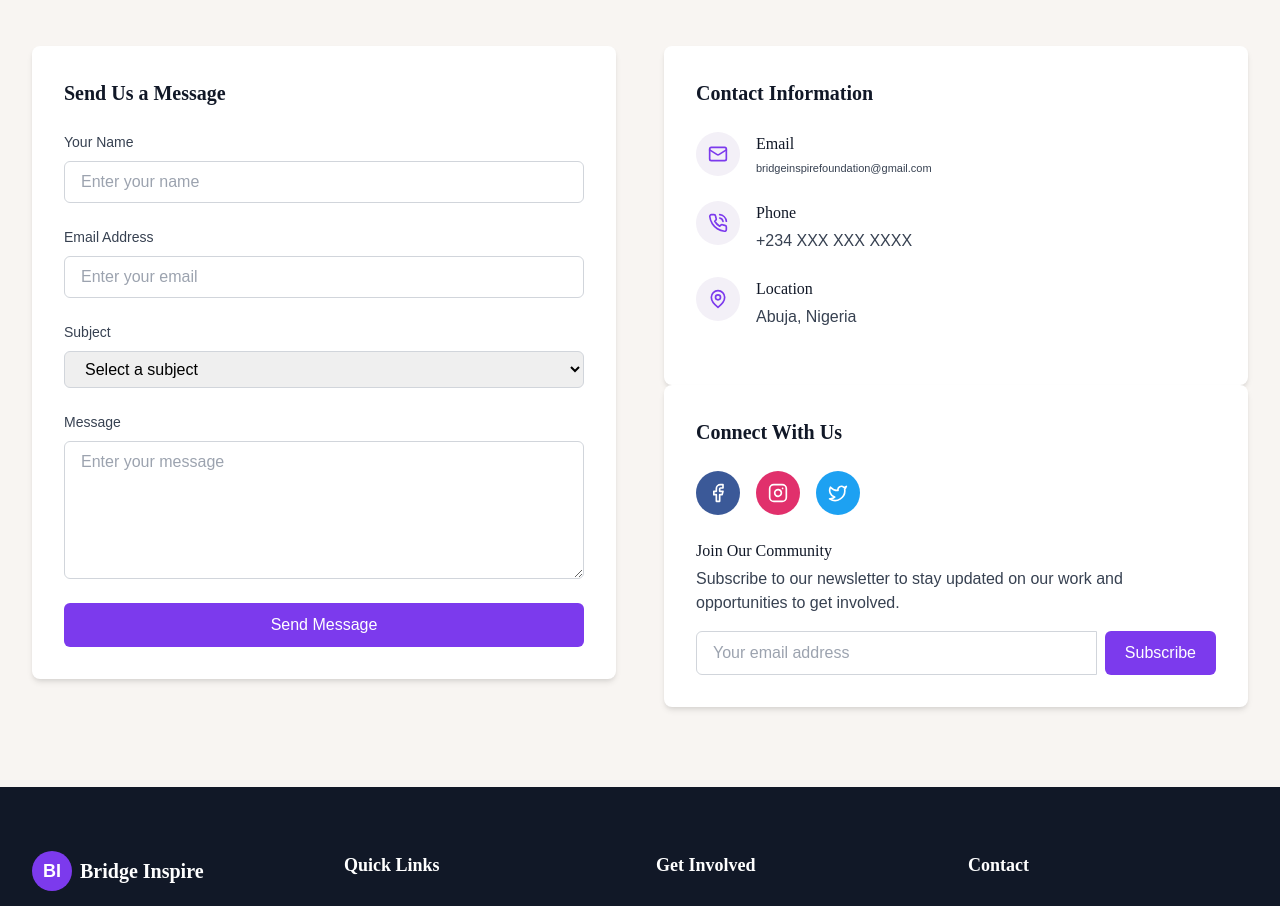
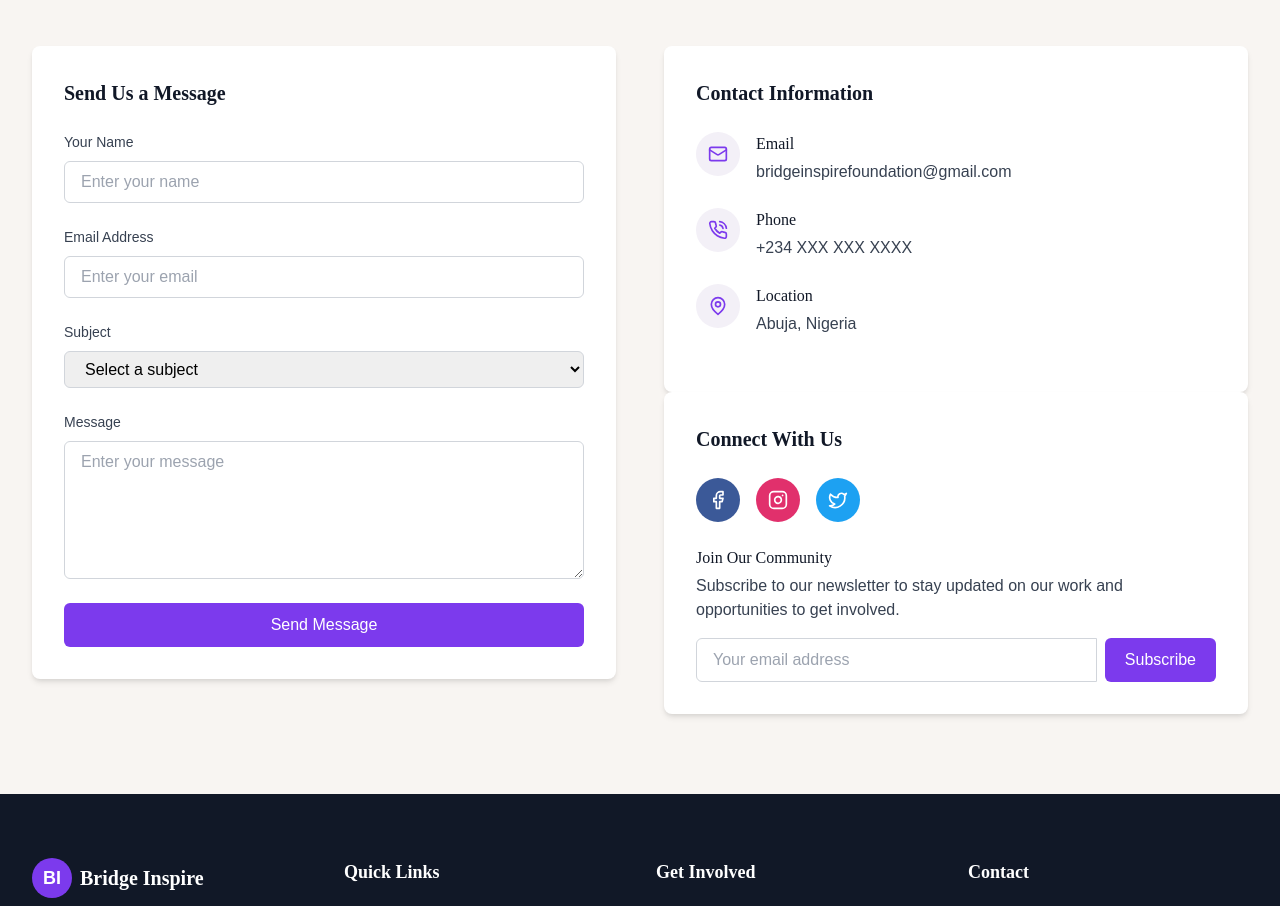
Before and after one commit to Josh-Alhassan/bridge-inspire, a React (Vite) app: page / in a window 1280 px wide. Shown: the part 10003-10909 px from the top of the page. Built offline with nearby package versions, Linux system fonts and the light colour scheme.

Commit message:
fix excesses

```diff
--- a/src/components/Contact.css
+++ b/src/components/Contact.css
@@ -72,6 +72,7 @@
 .contact-info-item {
   display: flex;
   align-items: flex-start;
+  flex-wrap: wrap;
   margin-bottom: 1.5rem;
 }
 
@@ -94,11 +95,6 @@
 
 .contact-info-text {
   color: #374151;
-}
-
-.email-font {
-  font-size: 11px;
-  /* line-break: break-all; */
 }
 
 .social-links {
```
